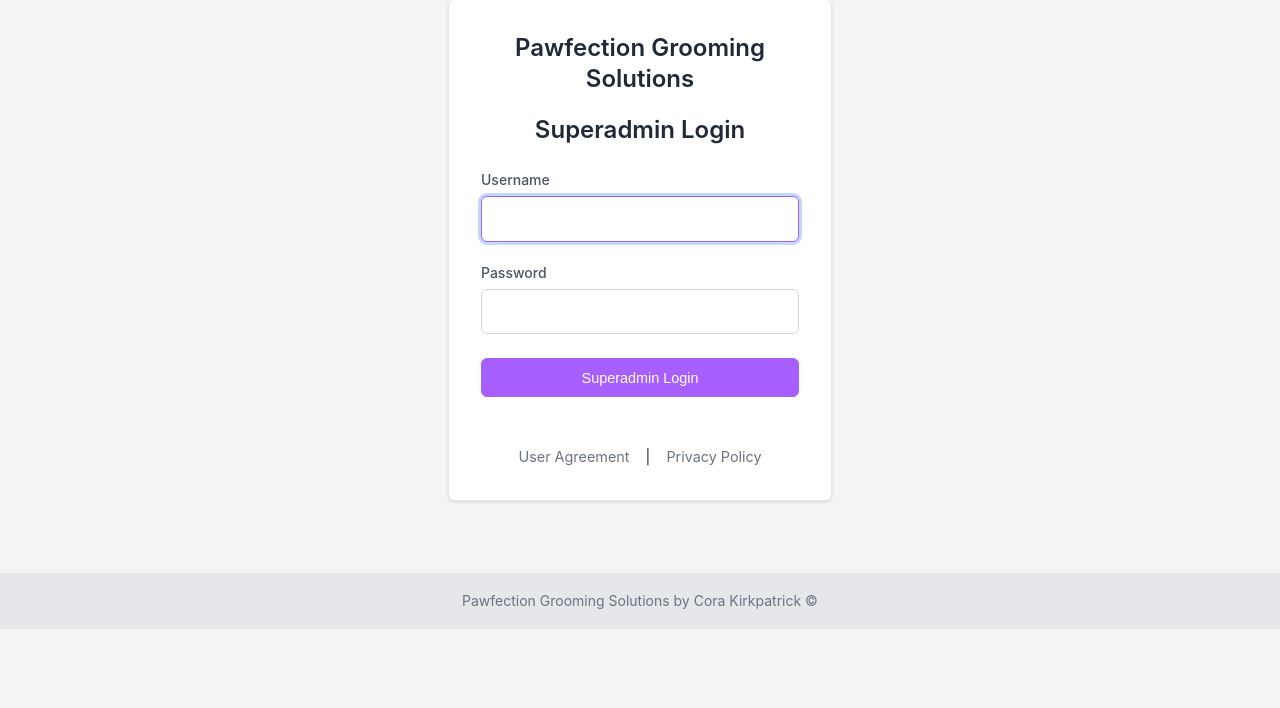
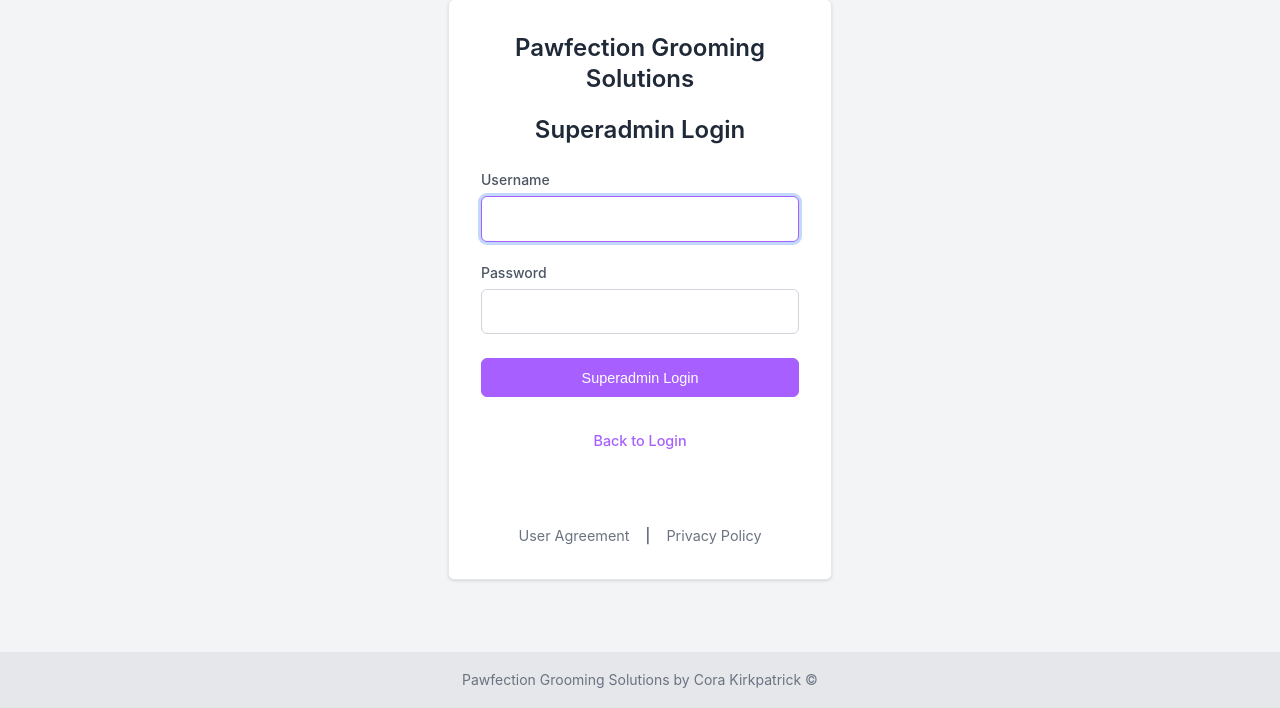
Before and after one commit to CoraReneeOfficial/pawfection_testing, a Flask app: page /superadmin/login in a window 1280 px wide. Shown: the part 463-1171 px from the top of the page. Before the commit the page ends 1092 px from the top, so only its background shows below. Run offline with Flask 3, Linux system fonts and the light colour scheme.

Commit message:
Update superadmin_login.html

```diff
--- a/templates/superadmin_login.html
+++ b/templates/superadmin_login.html
@@ -49,6 +49,9 @@
                     </button>
                 </div>
             </form>
+            <div class="form-button-wrapper" style="margin-top: 1.5rem; text-align: center;">
+                <a href="{{ url_for('auth.login') }}" class="button button-secondary" style="width: 100%; margin-bottom: 1rem;">Back to Login</a>
+            </div>
             <div class="legal-links-footer">
                 <a href="{{ url_for('view_user_agreement') }}">User Agreement</a> |
                 <a href="{{ url_for('view_privacy_policy') }}">Privacy Policy</a>
```
